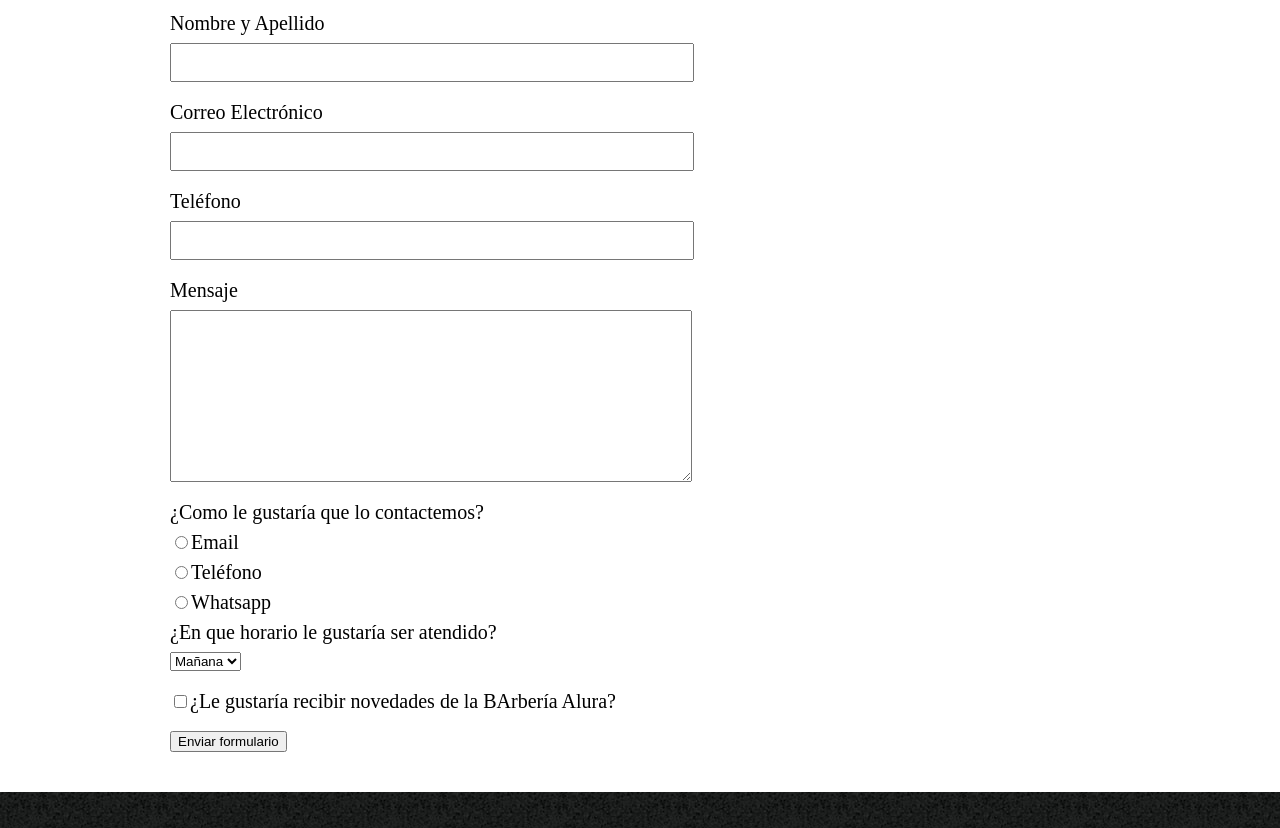
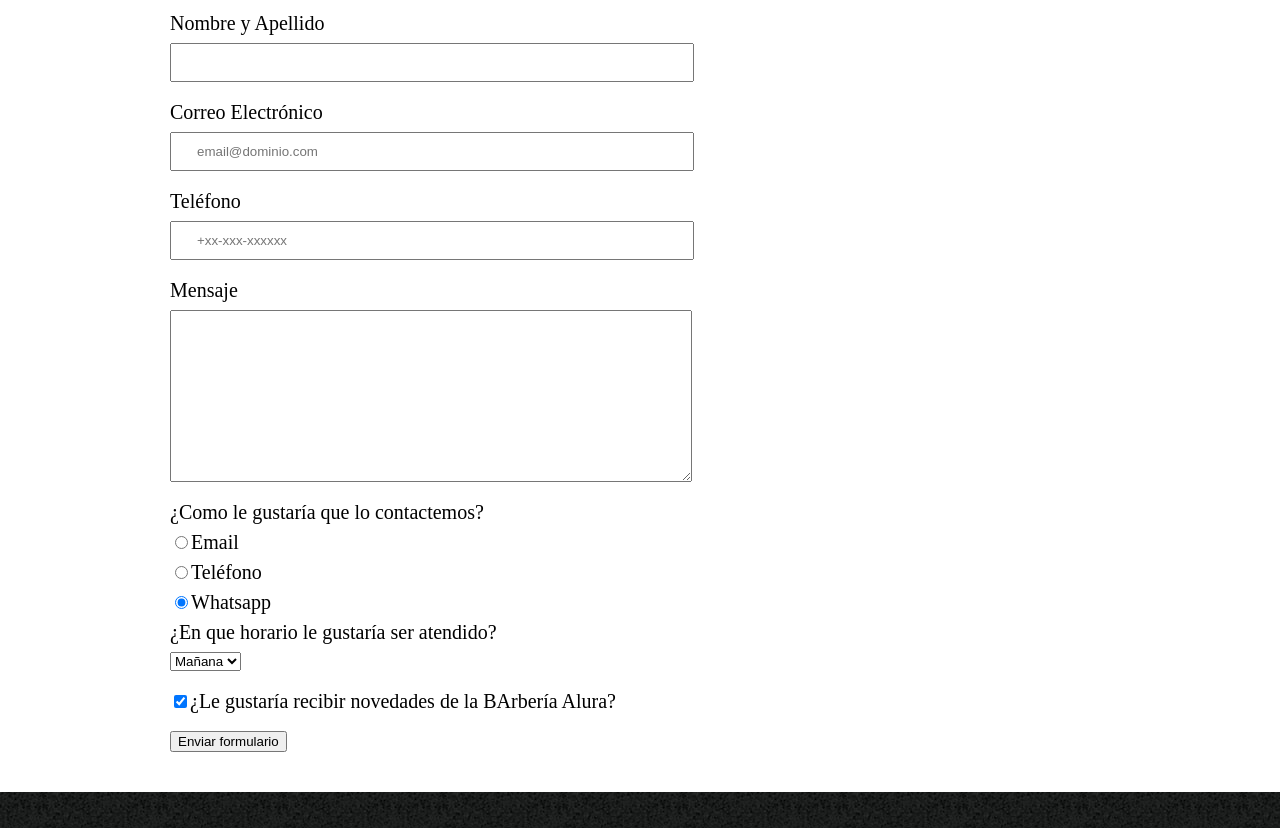
Before and after one commit to mauroheinrich/barberia_alura, a plain HTML site: page contacto.html in a window 1280 px wide. Shown: the part 320-1148 px from the top of the page. Drawn offline with Linux system fonts and the light colour scheme.

Commit message:
modificacion en input obligatorios y chequed

```diff
--- a/contacto.html
+++ b/contacto.html
@@ -24,16 +24,16 @@
     <main>
         <form>
             <label for="nombreapellido">Nombre y Apellido</label>
-            <input type="text" id="nombreapellido" class="input-padron">
+            <input type="text" id="nombreapellido" class="input-padron" required>
 
             <label for="email">Correo Electrónico</label>
-            <input type="email" id="email" class="input-padron">
+            <input type="email" id="email" class="input-padron" required placeholder="email@dominio.com">
 
             <label for="telefono">Teléfono</label>
-            <input type="tel" id="telefono" class="input-padron">
+            <input type="tel" id="telefono" class="input-padron" required placeholder="+xx-xxx-xxxxxx">
 
             <label for="mensaje">Mensaje</label>
-            <textarea  id="mensaje" cols="70" rows="10" class="input-padron"></textarea>
+            <textarea  id="mensaje" cols="70" rows="10" class="input-padron"></textarea required>
 
             <div>
                 <p>¿Como le gustaría que lo contactemos?</p>
@@ -44,7 +44,7 @@
                 <label for="radio-telefono"><input type="radio" name="contacto" value="telefono" id="radio-telefono">Teléfono</label>
 
 
-                <label for="radio-whatsapp"><input type="radio" name="contacto" value="Whatsapp" id="radio-whatsapp">Whatsapp</label>
+                <label for="radio-whatsapp"><input type="radio" name="contacto" value="Whatsapp" id="radio-whatsapp"checked>Whatsapp</label>
 
 
             </div>
@@ -59,7 +59,7 @@
             </div>
 
 
-            <label class="checkbox"><input type="checkbox">¿Le gustaría recibir novedades de la BArbería Alura?</label>
+            <label class="checkbox"><input type="checkbox"checked>¿Le gustaría recibir novedades de la BArbería Alura?</label>
 
             <input type="submit" value="Enviar formulario">
 
```
